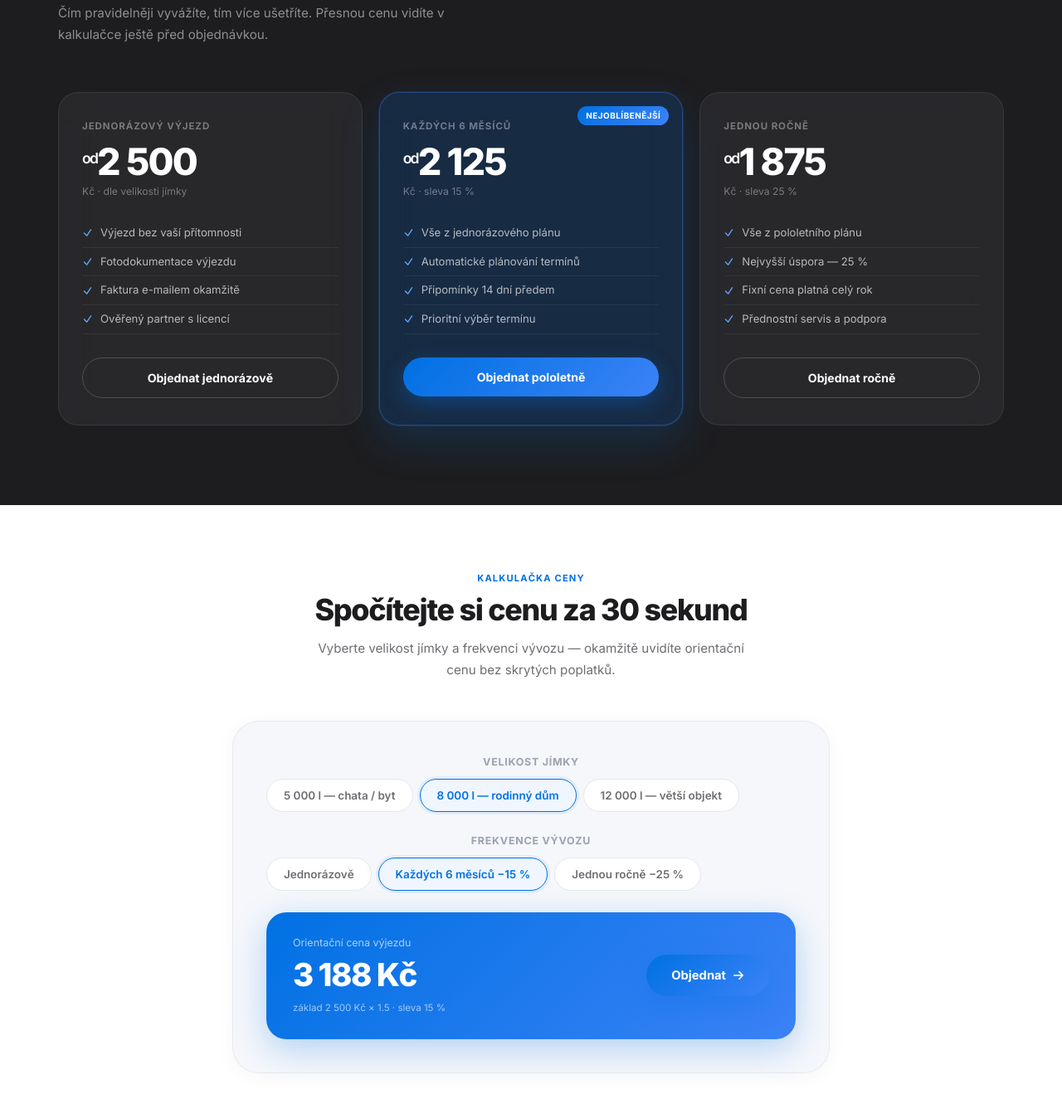
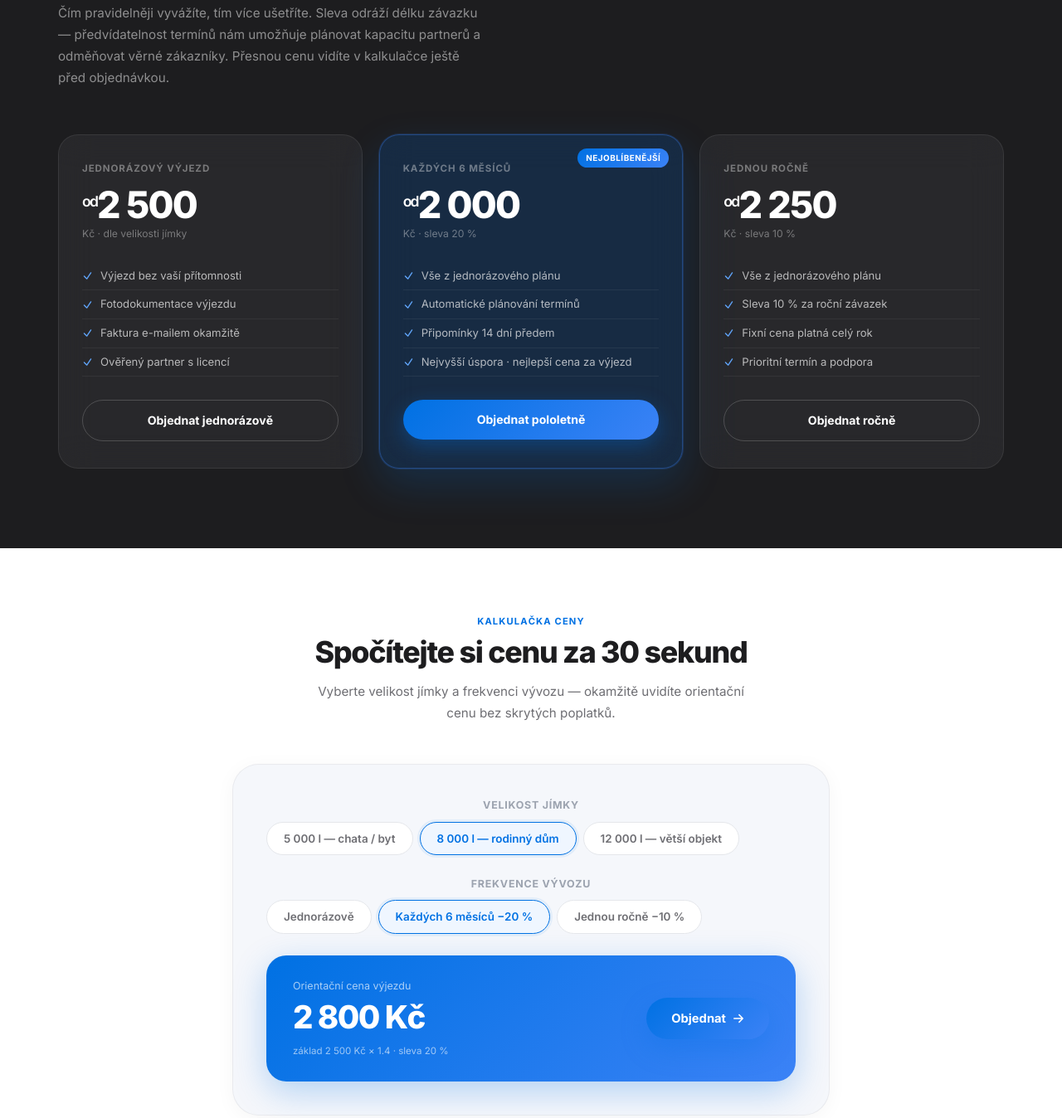
Before and after one commit to Ondrej0014/septicgo-app, a website: page public/index.html in a window 1280 px wide. Shown: the part 2457-3805 px from the top of the page at 83% size. Drawn offline with nearby package versions, Linux system fonts and the light colour scheme.

Commit message:
Fix pricing logic: reverse discounts, update to market rates

```diff
--- a/public/index.html
+++ b/public/index.html
@@ -516,7 +516,7 @@
     <div class="reveal">
       <div class="section-label">Ceník</div>
       <h2 class="section-title">Transparentní ceny.<br>Žádná překvapení.</h2>
-      <p class="section-sub">Čím pravidelněji vyvážíte, tím více ušetříte. Přesnou cenu vidíte v kalkulačce ještě před objednávkou.</p>
+      <p class="section-sub">Čím pravidelněji vyvážíte, tím více ušetříte. Sleva odráží délku závazku — předvídatelnost termínů nám umožňuje plánovat kapacitu partnerů a odměňovat věrné zákazníky. Přesnou cenu vidíte v kalkulačce ještě před objednávkou.</p>
     </div>
     <div class="pricing-grid">
       <div class="price-card reveal">
@@ -534,25 +534,25 @@
       <div class="price-card featured reveal">
         <div class="price-best">Nejoblíbenější</div>
         <div class="price-freq">Každých 6 měsíců</div>
-        <div class="price-amount"><span class="cur">od </span>2 125</div>
-        <div class="price-note">Kč · sleva 15 %</div>
+        <div class="price-amount"><span class="cur">od </span>2 000</div>
+        <div class="price-note">Kč · sleva 20 %</div>
         <ul class="price-features">
           <li><svg width="13" height="13" fill="none" stroke="currentColor" stroke-width="2.5" viewBox="0 0 24 24"><path stroke-linecap="round" stroke-linejoin="round" d="M4.5 12.75l6 6 9-13.5"/></svg>Vše z jednorázového plánu</li>
           <li><svg width="13" height="13" fill="none" stroke="currentColor" stroke-width="2.5" viewBox="0 0 24 24"><path stroke-linecap="round" stroke-linejoin="round" d="M4.5 12.75l6 6 9-13.5"/></svg>Automatické plánování termínů</li>
           <li><svg width="13" height="13" fill="none" stroke="currentColor" stroke-width="2.5" viewBox="0 0 24 24"><path stroke-linecap="round" stroke-linejoin="round" d="M4.5 12.75l6 6 9-13.5"/></svg>Připomínky 14 dní předem</li>
-          <li><svg width="13" height="13" fill="none" stroke="currentColor" stroke-width="2.5" viewBox="0 0 24 24"><path stroke-linecap="round" stroke-linejoin="round" d="M4.5 12.75l6 6 9-13.5"/></svg>Prioritní výběr termínu</li>
+          <li><svg width="13" height="13" fill="none" stroke="currentColor" stroke-width="2.5" viewBox="0 0 24 24"><path stroke-linecap="round" stroke-linejoin="round" d="M4.5 12.75l6 6 9-13.5"/></svg>Nejvyšší úspora · nejlepší cena za výjezd</li>
         </ul>
         <a href="/booking" class="btn-price btn-filled">Objednat pololetně</a>
       </div>
       <div class="price-card reveal">
         <div class="price-freq">Jednou ročně</div>
-        <div class="price-amount"><span class="cur">od </span>1 875</div>
-        <div class="price-note">Kč · sleva 25 %</div>
+        <div class="price-amount"><span class="cur">od </span>2 250</div>
+        <div class="price-note">Kč · sleva 10 %</div>
         <ul class="price-features">
-          <li><svg width="13" height="13" fill="none" stroke="currentColor" stroke-width="2.5" viewBox="0 0 24 24"><path stroke-linecap="round" stroke-linejoin="round" d="M4.5 12.75l6 6 9-13.5"/></svg>Vše z pololetního plánu</li>
-          <li><svg width="13" height="13" fill="none" stroke="currentColor" stroke-width="2.5" viewBox="0 0 24 24"><path stroke-linecap="round" stroke-linejoin="round" d="M4.5 12.75l6 6 9-13.5"/></svg>Nejvyšší úspora — 25 %</li>
+          <li><svg width="13" height="13" fill="none" stroke="currentColor" stroke-width="2.5" viewBox="0 0 24 24"><path stroke-linecap="round" stroke-linejoin="round" d="M4.5 12.75l6 6 9-13.5"/></svg>Vše z jednorázového plánu</li>
+          <li><svg width="13" height="13" fill="none" stroke="currentColor" stroke-width="2.5" viewBox="0 0 24 24"><path stroke-linecap="round" stroke-linejoin="round" d="M4.5 12.75l6 6 9-13.5"/></svg>Sleva 10 % za roční závazek</li>
           <li><svg width="13" height="13" fill="none" stroke="currentColor" stroke-width="2.5" viewBox="0 0 24 24"><path stroke-linecap="round" stroke-linejoin="round" d="M4.5 12.75l6 6 9-13.5"/></svg>Fixní cena platná celý rok</li>
-          <li><svg width="13" height="13" fill="none" stroke="currentColor" stroke-width="2.5" viewBox="0 0 24 24"><path stroke-linecap="round" stroke-linejoin="round" d="M4.5 12.75l6 6 9-13.5"/></svg>Přednostní servis a podpora</li>
+          <li><svg width="13" height="13" fill="none" stroke="currentColor" stroke-width="2.5" viewBox="0 0 24 24"><path stroke-linecap="round" stroke-linejoin="round" d="M4.5 12.75l6 6 9-13.5"/></svg>Prioritní termín a podpora</li>
         </ul>
         <a href="/booking" class="btn-price btn-outline">Objednat ročně</a>
       </div>
@@ -581,15 +581,15 @@
         <div class="calc-label">Frekvence vývozu</div>
         <div class="calc-opts">
           <button class="calc-opt" data-group="freq" data-val="0">Jednorázově</button>
-          <button class="calc-opt active" data-group="freq" data-val="6">Každých 6 měsíců &minus;15 %</button>
-          <button class="calc-opt" data-group="freq" data-val="12">Jednou ročně &minus;25 %</button>
+          <button class="calc-opt active" data-group="freq" data-val="6">Každých 6 měsíců &minus;20 %</button>
+          <button class="calc-opt" data-group="freq" data-val="12">Jednou ročně &minus;10 %</button>
         </div>
       </div>
       <div class="calc-result">
         <div style="text-align:left">
           <div class="calc-label-sm">Orientační cena výjezdu</div>
-          <div class="calc-price" id="calc-price">3 188 Kč</div>
-          <div class="calc-note" id="calc-note">základ 2 500 Kč × 1,5 · sleva 15 %</div>
+          <div class="calc-price" id="calc-price">2 800 Kč</div>
+          <div class="calc-note" id="calc-note">základ 2 500 Kč × 1,4 · sleva 20 %</div>
         </div>
         <a href="/booking" class="btn-primary" style="white-space:nowrap;flex-shrink:0">
           Objednat
@@ -778,9 +778,9 @@
   }, { threshold: 0.5 });
   document.querySelectorAll('[data-count]').forEach(el => cObs.observe(el));
 
-  const MULT = { 5000: 1.0, 8000: 1.5, 12000: 2.1 };
-  const DISC = { 0: 0, 6: 0.15, 12: 0.25 };
-  const DL = { 0: 'bez slevy', 6: 'sleva 15 %', 12: 'sleva 25 %' };
+  const MULT = { 5000: 1.0, 8000: 1.4, 12000: 1.9 };
+  const DISC = { 0: 0, 6: 0.20, 12: 0.10 };
+  const DL = { 0: 'bez slevy', 6: 'sleva 20 %', 12: 'sleva 10 %' };
   let cSize = 8000, cFreq = 6;
 
   function updateCalc() {
```
Also changed, not shown: public/booking.html (+6 -6 lines).
